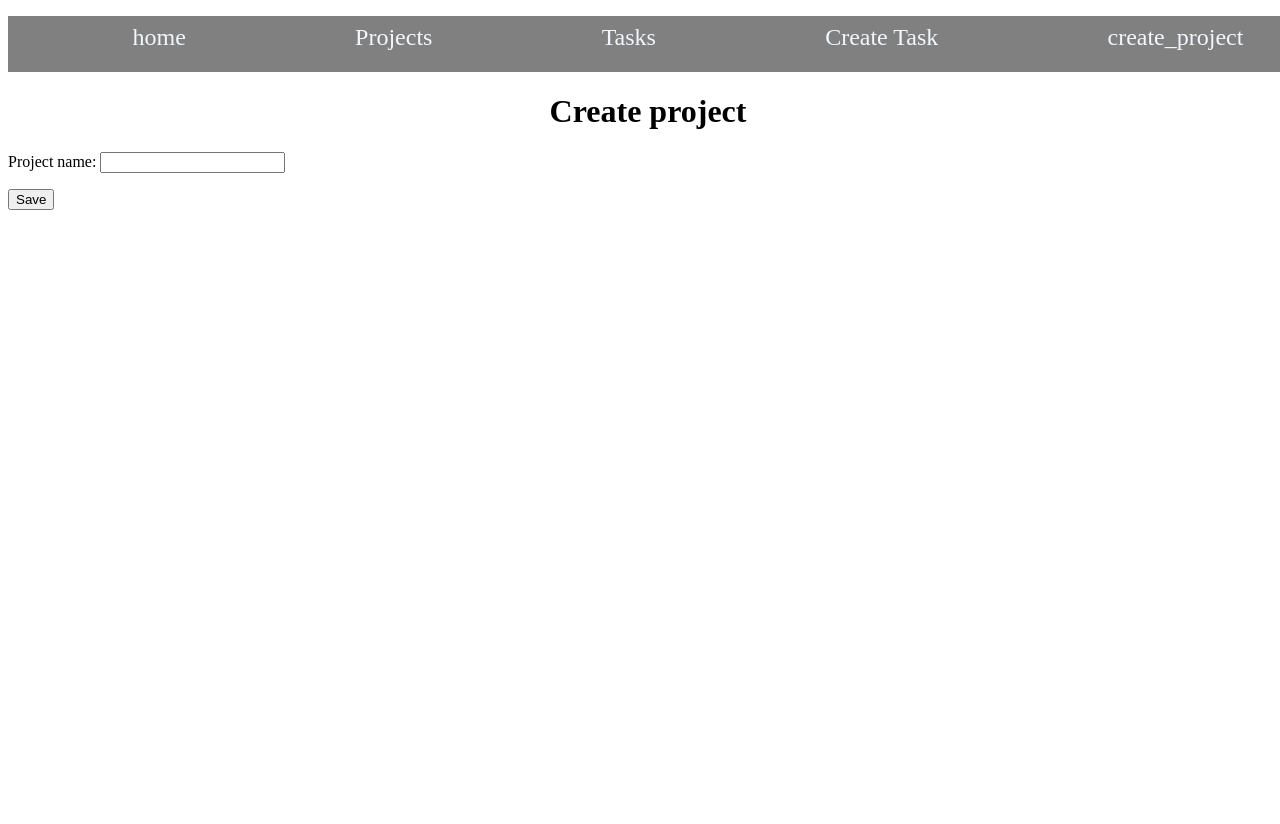
After one commit to JamesOlaya/proyectos, a Django app: page /create_project in a window 1280 px wide; the page is wider, and only the part inside the window is pictured. The commit adds this page. Run offline with Django 4.2, Linux system fonts and the light colour scheme.

Commit message:
actualizacion del 16 de agosto

```diff
--- a/myapp/forms.py
+++ b/myapp/forms.py
@@ -1,7 +1,16 @@
 from django import forms
+from .models import Project
 
 class CreateNewTask(forms.Form):
     title = forms.CharField(label='Task title', max_length=200)
     description = forms.CharField( label="Task description", widget=forms.Textarea)
-class CreatenewProject(forms.Form):
-    name = forms.CharField(label='Project name', max_length=50)
+
+    #CHOICES = (('Opcion1', 'Ocpcion1'), ('Opcion2', 'Ocpcion2'))
+    #projecto_id = forms.ChoiceField(label="Project", widget=forms.Select(choices=CHOICES))
+
+    CHOICES = Project.objects.all()
+    project_id = forms.ModelChoiceField(label='Project', queryset=CHOICES)
+
+
+class CreateNewProject(forms.Form):
+    name = forms.CharField(label='Project name', max_length=200)
--- /dev/null
+++ b/myapp/static/CSS/style.css
@@ -0,0 +1,36 @@
+body{
+    height: 100vh;
+    width: 100%;
+
+}
+h1{
+    text-align: center;
+}
+ul{
+    justify-content: space-around;
+    display: flex;
+    width: 100%;
+    height: 3.5rem;
+    background-color:gray ;
+}
+li{
+    padding: .5rem;
+    font-size: 1.5rem;
+    list-style: none;
+
+}
+a{
+    color: aliceblue;
+    text-decoration: none;
+}
+a:hover{
+    color: beige;
+    font-size: 1.7rem;
+}
+#img_content{
+    display: flex;
+    justify-content: center;
+}
+div{
+    display: flex;
+}
--- /dev/null
+++ b/myapp/templates/Projects/create_project.html
@@ -0,0 +1,12 @@
+{% extends 'layouts/base.html' %}
+
+{% block content %}
+
+<h1>Create project</h1>
+
+<form method="post">
+    {% csrf_token %}
+    {{ form.as_p }}
+    <button type="submit">Save</button>
+</form>
+{% endblock %}
--- a/myapp/templates/projects.html
+++ b/myapp/templates/Projects/projects.html
@@ -6,7 +6,10 @@
 {% for project in projects %}
 
 <article>
-    <h2>{{ project.name }}</h2>
+    <div>
+        <h2>{{ project.name }} <a href="tasks_project/{{ project.id }}">👁</a></h2>
+    </div>
+
 </article>
 
 {% endfor %}
--- a/myapp/templates/index.html
+++ b/myapp/templates/index.html
@@ -2,7 +2,13 @@
 
 {% block content %}
 
+{% load static %}
+
 <h1>{{title}}</h1>
+<div id="img_content">
+    <img src="{%static 'images/logo_sena.png'%}" alt="logo">
+</div>
+
 <p>Lorem ipsum dolor sit, amet consectetur adipisicing elit. Quidem sunt possimus, sequi voluptatum fugiat facilis sit quo quis aspernatur veritatis dolorem ipsam, deleniti, totam itaque sed consequatur expedita debitis dolores.</p>
 
 {% endblock %}
--- a/myapp/templates/layouts/base.html
+++ b/myapp/templates/layouts/base.html
@@ -1,16 +1,30 @@
+{% load static %}
+<!DOCTYPE html>
+<html lang="es">
+<head>
+    <meta charset="UTF-8">
+    <meta http-equiv="X-UA-Compatible" content="IE=edge">
+    <meta name="viewport" content="width=device-width, initial-scale=1.0">
+    <link rel="stylesheet" href="{% static 'CSS/style.css' %}">
+    <title>django projects</title>
+</head>
+<body>
     <nav>
         <ul>
             <li>
-            <a href="/">home</a>
+                <a href="{% url 'home'%}">home</a>
             </li>
             <li>
-            <a href="/projects">Projects</a>
+                <a href="{% url 'projects'%}">Projects</a>
             </li>
             <li>
-            <a href="/tasks">Tasks</a>
+                <a href="{% url 'tasks'%}">Tasks</a>
             </li>
             <li>
-            <a href="/create_task">Create Task</a>
+                <a href="{% url 'create_tasks'%}">Create Task</a>
+            </li>
+            <li>
+                <a href="{% url 'create_projects'%}">create_project</a>
             </li>
         </ul>
     </nav>
@@ -18,3 +32,5 @@
     {% block content %}
 
     {% endblock %}
+</body>
+</html>
--- a/myapp/urls.py
+++ b/myapp/urls.py
@@ -2,13 +2,14 @@ from django.urls import path
 from . import views
 
 urlpatterns = [
-    path('', views.index),
+    path('', views.index, name='home'),
     path('about', views.about),
     path('product', views.product),
     path('hello/<str:username>', views.hello),
     path('number/<int:num>', views.number),
-    path('projects', views.projects),
-    path('tasks', views.tasks),
-    path('create_task', views.create_task),
-
+    path('projects', views.projects, name='projects'),
+    path('tasks', views.tasks, name='tasks'),
+    path('create_task', views.create_task, name='create_tasks'),
+    path('create_project', views.create_project, name='create_projects'),
+    path('tasks_project/<int:project_id>', views.tasks_project),
 ]
--- a/myapp/views.py
+++ b/myapp/views.py
@@ -1,7 +1,9 @@
 from django.shortcuts import render, get_object_or_404, redirect
 from django.http import HttpResponse, JsonResponse
 from .models import Project, Task
-from .forms import CreateNewTask,CreatenewProject
+from .forms import CreateNewTask,CreateNewProject
+
+
 # Create your views here.
 
 def index(request):
@@ -31,7 +33,7 @@ def projects(request):
     #project = get_object_or_404(list(Project.objects.values()), name= p_name )
     #return JsonResponse(project.name, safe=False)
     title = 'Welcome to Django Projects'
-    return render(request, 'projects.html',{
+    return render(request, 'Projects/projects.html',{
         'title': title,
         'projects': projects
     })
@@ -41,29 +43,43 @@ def tasks(request):
     #task = get_object_or_404(Task, id=id)
     #return render('<h1>tareas %s</h1>' % task.title)
     tasks = Task.objects.all()
-    tasks2 =list(Task.objects.values())
-    return render(request, 'tasks.html',{
+    return render(request, 'Tasks/tasks.html',{
         'tasks': tasks,
     })
 # hacer las modificaciones necesarias para que busque un proyecto por el nombre
 
 def create_task(request):
     if request.method == 'GET':
-        return render(request, 'create_task.html',{
+        return render(request, 'Tasks/create_task.html',{
             'form': CreateNewTask()
         })
     else:
         title = request.POST['title']
         descrption = request.POST['description']
-        project_id = 2
+        project_id = request.POST['project_id']
         Task.objects.create(title =title, descrption=descrption, project_id=project_id)
         return redirect('/tasks')
 
 def create_project(request):
     if request.method == 'GET':
-        return render(request,'create_project.html', {
-            'form': CreatenewProject()
+        return render(request,'Projects/create_project.html', {
+            'form': CreateNewProject()
         })
     else:
         name = request.POST['name']
-        pro
+        Project.objects.create(name = name)
+        return redirect('/projects')
+def tasks_project(request, project_id):
+    project = Project.objects.get(id=project_id)
+    tasks = Task.objects.all().filter(project_id=project_id)
+    return render(request, 'Tasks/projects.thml',{
+        'project': project.name,
+        'tasks': tasks
+    })
+
+
+# gestionar los datos de las bibliotecsa de una universidad, de cada biblioteca interasa el nombre de la biblioteca y su ubicacion en la universidad, cada biblioteca tiene una coleccion de libros en donde para cada libro interesa saber el nombre, el isbn, autor y el estado, que ele stado puede ser en sala o prestado, interesa poder agregar nuevos libros para cada colecion de cada biblioteca.
+
+# el modelo de la abse de datos
+# las historias de usuario segun el enunciado
+#mañana se codifica todo
```
Also changed, not shown: myapp/templates/Tasks/projects.html (added, +8 -0 lines), db.sqlite3, myapp/static/images/logo_sena.png (added), myapp/templates/Tasks/create_task.html (renamed from myapp/templates/create_task.html), myapp/templates/Tasks/tasks.html (renamed from myapp/templates/tasks.html). Lines whose indentation alone changed are shown as unchanged.
